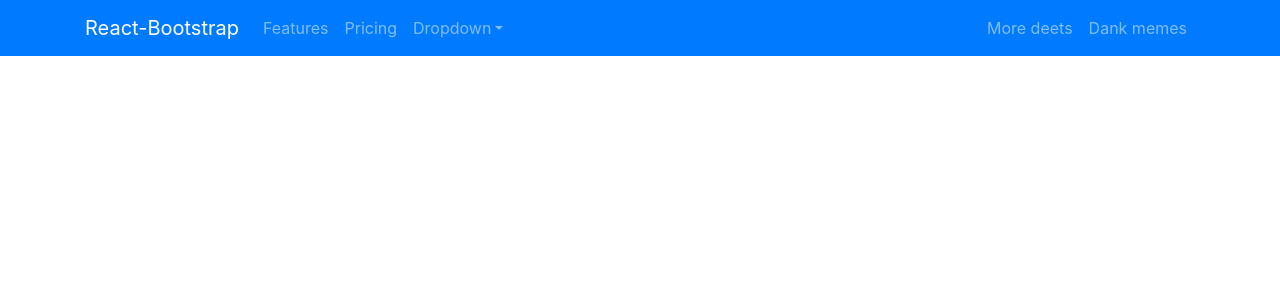
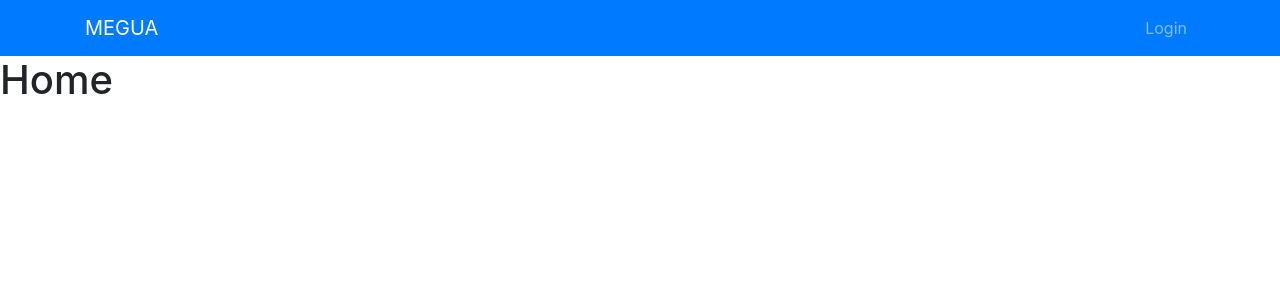
Before and after one commit to cfchenr/softboard, a React (Create React App) app: page / in a window 1280 px wide. Shown: the top 300 px of the page. Built offline with nearby package versions, Linux system fonts and the light colour scheme.

Commit message:
Add navigation

```diff
--- a/src/App.jsx
+++ b/src/App.jsx
@@ -1,57 +1,19 @@
 import React from 'react';
 import './App.css';
 
-import Container from 'react-bootstrap/Container';
 // import Button from 'react-bootstrap/Button';
-import Navbar from 'react-bootstrap/Navbar';
-import Nav from 'react-bootstrap/Nav';
 // import FormControl from 'react-bootstrap/FormControl';
-import NavDropdown from 'react-bootstrap/NavDropdown';
 // import Image from 'react-bootstrap/Image';
 // import Row from 'react-bootstrap/Row';
 // import Col from 'react-bootstrap/Col';
 // import InputGroup from 'react-bootstrap/InputGroup';
 // import logo from './media/logo.png';
 
+import Routes from './routes';
 function App() {
 	return (
 		<>
-			<Navbar collapseOnSelect expand='md' bg='primary' variant='dark'>
-				<Container>
-					<Navbar.Brand href='#home'>React-Bootstrap</Navbar.Brand>
-					<Navbar.Toggle aria-controls='responsive-navbar-nav' />
-					<Navbar.Collapse id='responsive-navbar-nav'>
-						<Nav className='mr-auto'>
-							<Nav.Link href='#features'>Features</Nav.Link>
-							<Nav.Link href='#pricing'>Pricing</Nav.Link>
-							<NavDropdown
-								title='Dropdown'
-								id='collasible-nav-dropdown'
-							>
-								<NavDropdown.Item href='#action/3.1'>
-									Action
-								</NavDropdown.Item>
-								<NavDropdown.Item href='#action/3.2'>
-									Another action
-								</NavDropdown.Item>
-								<NavDropdown.Item href='#action/3.3'>
-									Something
-								</NavDropdown.Item>
-								<NavDropdown.Divider />
-								<NavDropdown.Item href='#action/3.4'>
-									Separated link
-								</NavDropdown.Item>
-							</NavDropdown>
-						</Nav>
-						<Nav>
-							<Nav.Link href='#deets'>More deets</Nav.Link>
-							<Nav.Link eventKey={2} href='#memes'>
-								Dank memes
-							</Nav.Link>
-						</Nav>
-					</Navbar.Collapse>
-				</Container>
-			</Navbar>
+			<Routes />
 		</>
 	);
 }
--- /dev/null
+++ b/src/Pages/Components/Navigationbar.jsx
@@ -0,0 +1,21 @@
+import React from 'react';
+
+import Container from 'react-bootstrap/Container';
+import Navbar from 'react-bootstrap/Navbar';
+import Nav from 'react-bootstrap/Nav';
+
+export default function Navigationbar() {
+	return (
+		<Navbar collapseOnSelect expand="md" bg="primary" variant="dark">
+			<Container>
+				<Navbar.Brand href="/">MEGUA</Navbar.Brand>
+				<Navbar.Toggle aria-controls="responsive-navbar-nav" />
+				<Navbar.Collapse id="responsive-navbar-nav">
+					<Nav className="ml-auto">
+						<Nav.Link href="/Login">Login</Nav.Link>
+					</Nav>
+				</Navbar.Collapse>
+			</Container>
+		</Navbar>
+	);
+}
--- /dev/null
+++ b/src/Pages/Exercise/index.jsx
@@ -0,0 +1,6 @@
+import React from 'react'
+
+export default function Exercise() {
+    return(<>
+    </>)
+}
--- /dev/null
+++ b/src/Pages/Home/index.jsx
@@ -0,0 +1,12 @@
+import React from 'react';
+
+import Navigationbar from '../Components/Navigationbar';
+
+export default function Home() {
+	return (
+		<>
+			<Navigationbar />
+			<h1>Home</h1>
+		</>
+	);
+}
--- /dev/null
+++ b/src/Pages/Login/index.jsx
@@ -0,0 +1,12 @@
+import React from 'react';
+
+import Navigationbar from '../Components/Navigationbar';
+
+export default function Login() {
+	return (
+		<>
+			<Navigationbar />
+			<h1>Login</h1>
+		</>
+	);
+}
--- a/src/index.jsx
+++ b/src/index.jsx
@@ -13,7 +13,6 @@ ReactDOM.render(
 	</Provider>,
 	document.getElementById('root')
 );
-
 // If you want your app to work offline and load faster, you can change
 // unregister() to register() below. Note this comes with some pitfalls.
 // Learn more about service workers: https://bit.ly/CRA-PWA
--- /dev/null
+++ b/src/routes.js
@@ -0,0 +1,19 @@
+import React from 'react';
+
+import { BrowserRouter, Switch, Route } from 'react-router-dom';
+
+import Home from './Pages/Home';
+import Login from './Pages/Login';
+import Exercise from './Pages/Exercise';
+
+export default function Routes() {
+	return (
+		<BrowserRouter>
+			<Switch>
+				<Route path="/" component={Home} exact />
+				<Route path="/Login" component={Login} />
+				<Route path="/Exercise" component={Exercise} />
+			</Switch>
+		</BrowserRouter>
+	);
+}
```
Also changed, not shown: package.json (+2 -11 lines), public/index.html (+0 -23 lines), src/services/api.js (added, +55 -0 lines), .eslintrc.json (deleted), 15 other files (tests, documents, lock files or other folders).
